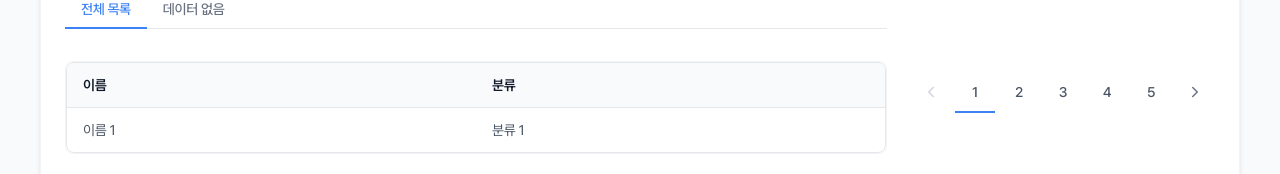
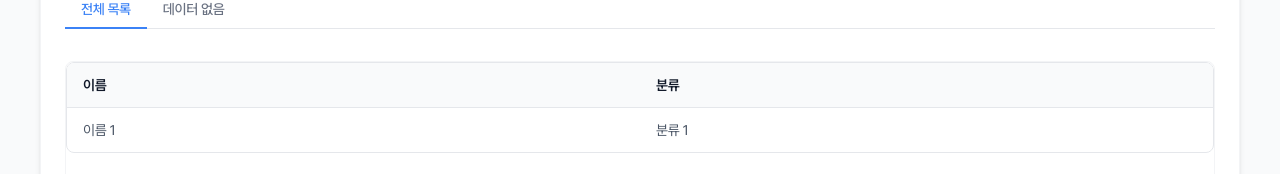
Before and after one commit to daeya0406/daeya-next-setting, a Next.js app: page /playground in a window 1280 px wide. Shown: the part 778-952 px from the top of the page. Built offline with nearby package versions, Linux system fonts and the light colour scheme.

Commit message:
feat: table 컴포넌트 tbody추가

```diff
--- a/app/playground/page.tsx
+++ b/app/playground/page.tsx
@@ -9,7 +9,7 @@ import { Card } from "@/shared/ui/Card";
 import { Button } from "@/shared/ui/Button";
 import { SearchBox } from "@/shared/ui/SearchBox";
 import { Tabs } from "@/shared/ui/Tabs";
-import { Table, THeader, TRow, TCell } from "@/shared/ui/Table";
+import { Table, THeader, TBody, TRow, TCell } from "@/shared/ui/Table";
 import { Pagination } from "@/shared/ui/Pagination";
 import { Title } from "@/shared/ui/Title";
 import { Checkbox } from "@/shared/ui/Checkbox";
@@ -224,13 +224,18 @@ export default function UIPlayground() {
                             <TCell isHeader>분류</TCell>
                           </TRow>
                         </THeader>
-                        <tbody>
+                        <TBody>
                           <TRow>
                             <TCell>이름 1</TCell>
                             <TCell>분류 1</TCell>
                           </TRow>
-                        </tbody>
+                        </TBody>
                       </Table>
+                      <Pagination
+                        totalCount={120}
+                        currentPage={currentPage}
+                        onPageChange={setCurrentPage}
+                      />
                     </div>
                   ),
                 },
@@ -248,11 +253,6 @@ export default function UIPlayground() {
                 },
               ]}
             />
-            <Pagination
-              totalCount={120}
-              currentPage={currentPage}
-              onPageChange={setCurrentPage}
-            />
           </div>
         </Card>
       </div>
--- a/shared/ui/Table/Table.styles.ts
+++ b/shared/ui/Table/Table.styles.ts
@@ -5,6 +5,7 @@ export const tableStyles = tv({
     wrapper: "w-full overflow-auto rounded-lg border border-gray-200",
     table: "w-full text-sm text-left",
     thead: "bg-gray-50 border-b border-gray-200",
+    tbody: "",
     th: "px-4 py-3 font-semibold text-gray-900",
     tr: "border-b border-gray-100 last:border-0 hover:bg-gray-50/50 transition-colors",
     td: "px-4 py-3 text-gray-600",
--- a/shared/ui/Table/Table.tsx
+++ b/shared/ui/Table/Table.tsx
@@ -15,10 +15,14 @@ export function Table({ children, className }: TableProps) {
   );
 }
 
-// 간단한 사용을 위한 서브 컴포넌트들
 export const THeader = ({ children }: { children: ReactNode }) => {
   const { thead } = tableStyles();
   return <thead className={thead()}>{children}</thead>;
+};
+
+export const TBody = ({ children }: { children: ReactNode }) => {
+  const { tbody } = tableStyles();
+  return <tbody className={tbody()}>{children}</tbody>;
 };
 
 export const TRow = ({ children }: { children: ReactNode }) => {
```
